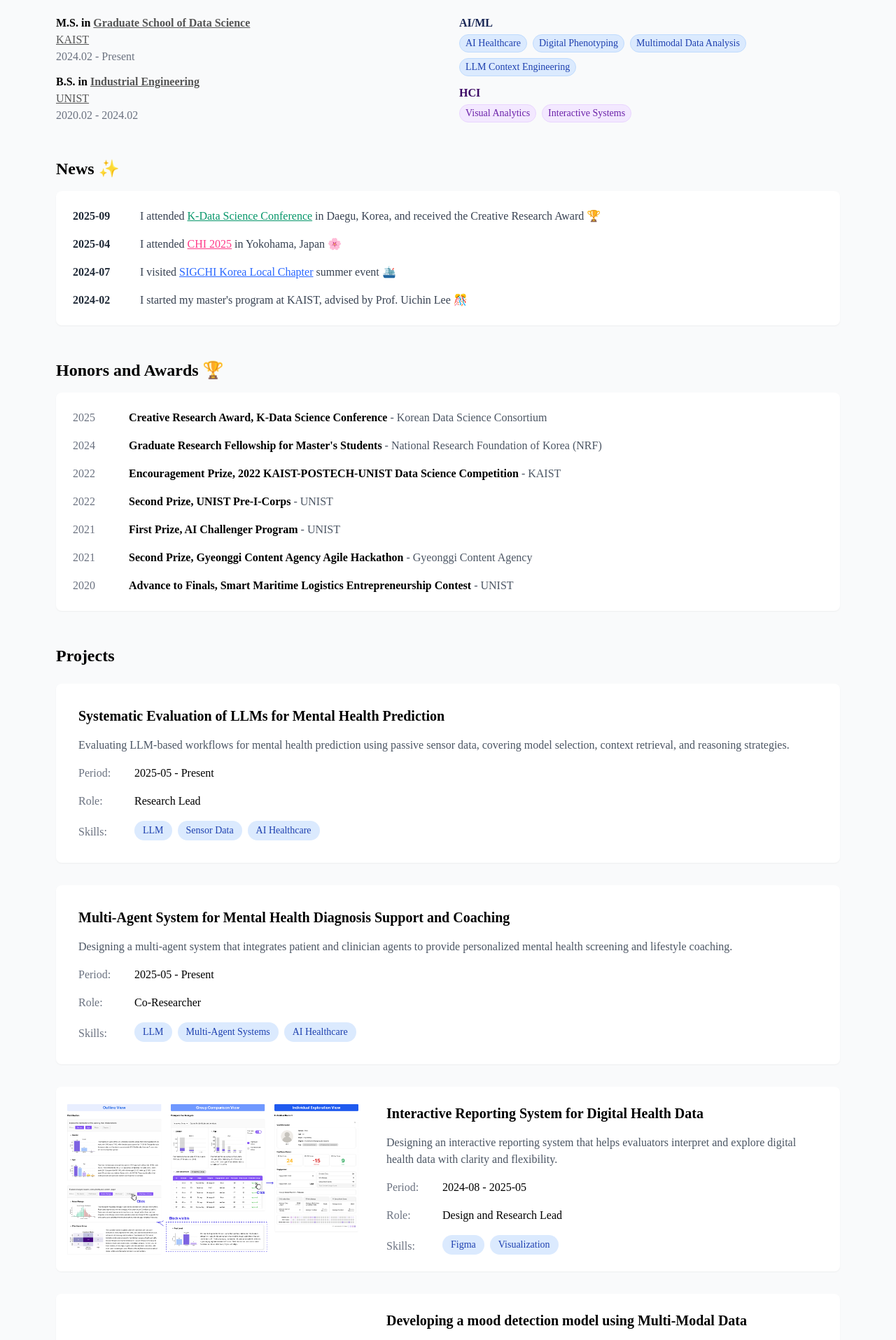
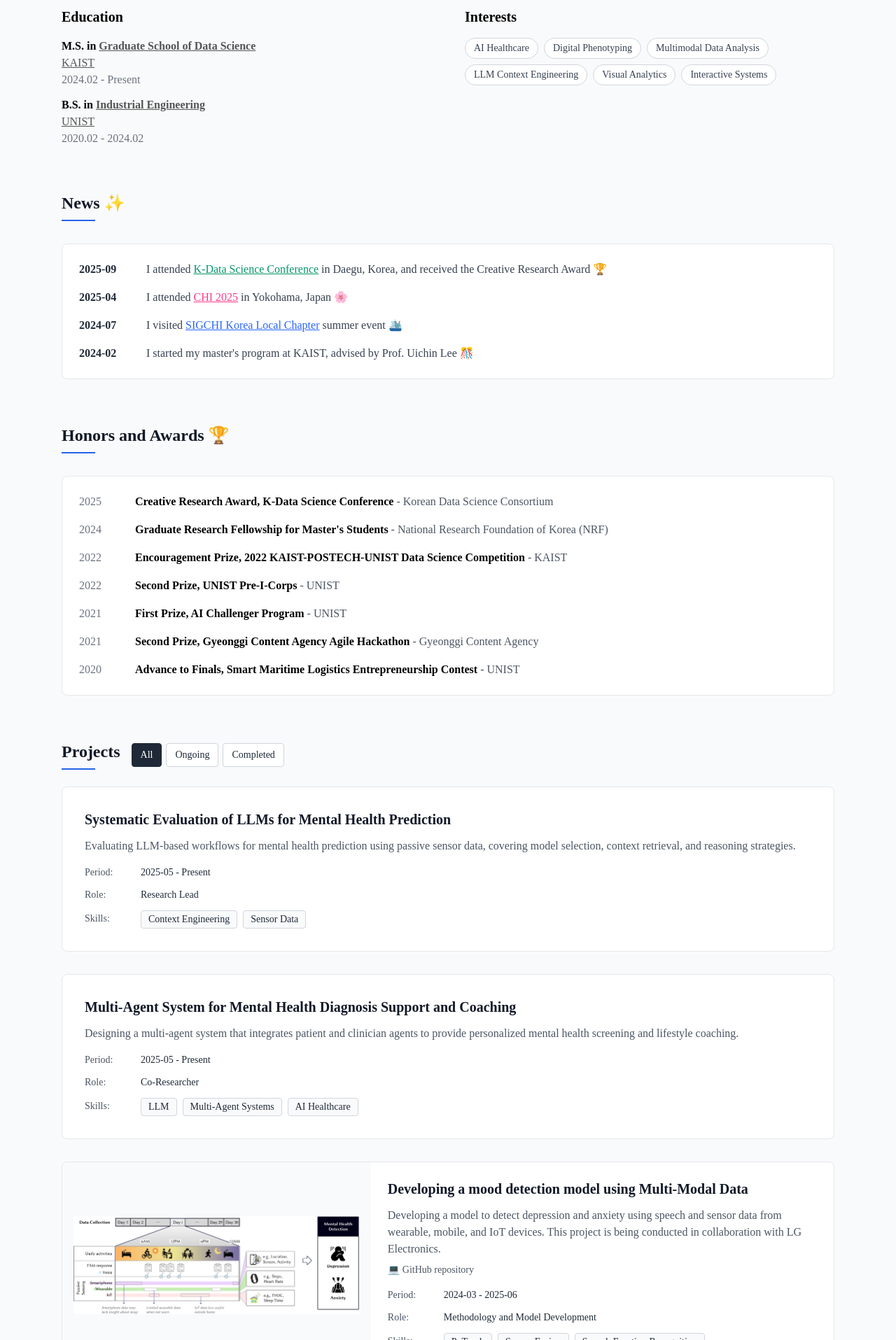
Before and after one commit to gn0219/gn0219.github.io, a Next.js app: page / in a window 1280 px wide. Shown: the part 645-2560 px from the top of the page at 70% size. Built offline with nearby package versions, Linux system fonts and the light colour scheme; a web font is replaced by a local one.

Commit message:
update design

```diff
--- a/src/data/projects.ts
+++ b/src/data/projects.ts
@@ -6,6 +6,7 @@ export interface Project {
   endDate?: string;
   role: string;
   technologies: string[];
+  status: 'ongoing' | 'completed';
   links?: {
     github?: string;
     demo?: string;
@@ -25,7 +26,8 @@ export const projectsData: ProjectsData = {
       startDate: "2025-05",
       endDate: "Present",
       role: "Research Lead",
-      technologies: ["LLM", "Sensor Data", "AI Healthcare"],
+      technologies: ["Context Engineering", "Sensor Data"],
+      status: "ongoing",
       // image: "/images/projects/mental_llm_eval.png"
     },
     {
@@ -35,16 +37,8 @@ export const projectsData: ProjectsData = {
       endDate: "Present",
       role: "Co-Researcher",
       technologies: ["LLM", "Multi-Agent Systems", "AI Healthcare"],
+      status: "ongoing",
       // image: "/images/projects/multi_agent_coaching.png"
-    },
-    {
-      title: "Interactive Reporting System for Digital Health Data",
-      description: "Designing an interactive reporting system that helps evaluators interpret and explore digital health data with clarity and flexibility.",
-      startDate: "2024-08",
-      endDate: "2025-05",
-      role: "Design and Research Lead",
-      technologies: ["Figma", "Visualization"],
-      image: "/images/projects/report.png",
     },
     // {
     //   title: "Enhancing Signal Quality Indices for Real-World PPG Signals",
@@ -61,10 +55,24 @@ export const projectsData: ProjectsData = {
       endDate: "2025-06",
       role: "Methodology and Model Development",
       technologies: ["PyTorch", "Sensor Fusion","Speech Emotion Recognition"],
+      status: "completed",
       image: "/images/projects/lg_overview.png",
       links: {
         github: "https://github.com/Kaist-ICLab/multimodal-mh-detection",
         // demo: "https://www.researchgate.net/publication/3710000000000000000"
+      }
+    },
+    {
+      title: "Predicting Workload Stress in Call Center Employees",
+      description: "Developed a model to predict call center workload by combining audio and text data. Funded by NRF Graduate Research Fellowship for Master's Students (2024.07 – 2025.06)",
+      startDate: "2024-07",
+      endDate: "2025-05",
+      role: "Multimodal Model Development",
+      technologies: ["PyTorch", "Hugging Face", "Audio Processing"],
+      status: "completed",
+      image: "/images/projects/regulation.png",
+      links: {
+        github: "https://github.com/Kaist-ICLab/EmoWorker"
       }
     },
     {
@@ -74,20 +82,9 @@ export const projectsData: ProjectsData = {
       endDate: "2025-05",
       role: "Design and Research Lead",
       technologies: ["Figma", "Visualization"],
+      status: "completed",
       image: "/images/projects/report.png",
     },
-    {
-      title: "Predicting Workload Stress in Call Center Employees",
-      description: "Developed a model to predict call center workload by combining audio and text data. Funded by NRF Graduate Research Fellowship for Master's Students (2024.07 – 2025.06)",
-      startDate: "2024-07",
-      endDate: "2025-05",
-      role: "Multimodal Model Development",
-      technologies: ["PyTorch", "Hugging Face", "Audio Processing"],
-      image: "/images/projects/regulation.png",
-      links: {
-        github: "https://github.com/Kaist-ICLab/EmoWorker"
-      }
-    }
 
   ],
   past: [
--- a/src/pages/index.tsx
+++ b/src/pages/index.tsx
@@ -25,9 +25,16 @@ const Home: NextPage = () => {
   const [touchStart, setTouchStart] = useState<number | null>(null);
   const [touchEnd, setTouchEnd] = useState<number | null>(null);
   const [isAutoPlayPaused, setIsAutoPlayPaused] = useState(false);
+  const [projectFilter, setProjectFilter] = useState<'all' | 'ongoing' | 'completed'>('all');
 
   // Minimum swipe distance (in px)
   const minSwipeDistance = 50;
+
+  // Filter projects based on selected filter
+  const filteredProjects = projectsData.current.filter(project => {
+    if (projectFilter === 'all') return true;
+    return project.status === projectFilter;
+  });
 
   useEffect(() => {
     const observer = new IntersectionObserver(
@@ -150,8 +157,8 @@ const Home: NextPage = () => {
       </Head>
 
       {/* Header with Lora font for name */}
-      <header className="bg-white shadow-sm sticky top-0 z-10">
-        <div className="max-w-7xl mx-auto px-4 py-4">
+      <header className="bg-white border-b border-gray-200 sticky top-0 z-10">
+        <div className="max-w-6xl mx-auto px-6 py-4">
           <div className="flex items-center justify-between">
             <div className="flex items-center space-x-4">
               <div className="w-10 h-10 relative rounded-full overflow-hidden">
@@ -194,12 +201,12 @@ const Home: NextPage = () => {
         </div>
       </header>
 
-      <main className="container mx-auto px-4 py-8 max-w-6xl">
+      <main className="container mx-auto px-6 py-12 max-w-6xl">
         <div style={{ paddingTop: theme.spacing.headerHeight }}></div>
 
         {/* Profile Section */}
-        <section id="aboutme" className="mb-12">
-          <div className="flex flex-col md:flex-row items-start gap-16">
+        <section id="aboutme" className="mb-16">
+          <div className="flex flex-col lg:flex-row items-start gap-12">
             {/* Left Column: Profile Image + Simple Info */}
             <div className="flex flex-col items-center md:items-start space-y-5 flex-shrink-0 w-full md:w-auto">
               <div className="w-64 h-64 relative rounded-full overflow-hidden">
@@ -324,7 +331,7 @@ const Home: NextPage = () => {
           </div>
 
           {/* Education and Skills */}
-          <div className="mt-12 grid grid-cols-1 md:grid-cols-2 gap-8">
+          <div className="mt-16 grid grid-cols-1 lg:grid-cols-2 gap-12">
             <div>
               <h3 className="text-xl font-semibold mb-4 font-lora">Education</h3>
               <div className="space-y-3">
@@ -378,36 +385,27 @@ const Home: NextPage = () => {
             </div>
             <div>
               <h3 className="text-xl font-semibold mb-4 font-lora">Interests</h3>
-              {/* AI/ML */}
-              <div className="mb-3">
-                <span className="text-base font-semibold text-blue-950 mr-2">AI/ML</span>
-                <div className="flex flex-wrap gap-2 mt-1">
-                  {profileData.interests["AI/ML"].map((interest, idx) => (
-                    <span key={idx} className="px-2 py-0.5 rounded-full text-sm bg-blue-100 text-blue-800 border border-blue-200">
-                      {interest}
-                    </span>
-                  ))}
-                </div>
-              </div>
-              {/* HCI */}
-              <div>
-                <span className="text-base font-semibold text-purple-950 mr-2">HCI</span>
-                <div className="flex flex-wrap gap-2 mt-1">
-                  {profileData.interests["HCI"].map((interest, idx) => (
-                    <span key={idx} className="px-2 py-0.5 rounded-full text-sm bg-purple-100 text-purple-800 border border-purple-200">
-                      {interest}
-                    </span>
-                  ))}
-                </div>
+              <div className="flex flex-wrap gap-2">
+                {[...(profileData.interests["AI/ML"] || []), ...(profileData.interests["HCI"] || [])].map((interest, idx) => (
+                  <span
+                    key={idx}
+                    className="px-3 py-1 rounded-full text-sm font-medium bg-white text-gray-700 border border-gray-300 hover:bg-gray-50 transition-colors"
+                  >
+                    {interest}
+                  </span>
+                ))}
               </div>
             </div>
           </div>
         </section>
 
         {/* News Section */}
-        <section className="mb-12">
-          <h2 className="text-2xl font-bold mb-4">News ✨</h2>
-          <div className="bg-white p-6 rounded-lg shadow-sm">
+        <section className="mb-16">
+          <div className="mb-8">
+            <h2 className="text-2xl font-bold text-gray-900 font-lora">News ✨</h2>
+            <div className="w-12 h-0.5 bg-blue-600 mt-2"></div>
+          </div>
+          <div className="bg-white p-6 rounded-lg border border-gray-200">
             <div className="space-y-4">
               {newsData.map((news, index) => (
                 <div key={index} className="flex items-start">
@@ -475,9 +473,12 @@ const Home: NextPage = () => {
         </section> */}
 
         {/* Honors and Awards Section */}
-        <section id="etc" className="mb-12 scroll-mt-24">
-          <h2 className="text-2xl font-bold mb-4">Honors and Awards 🏆</h2>
-          <div className="bg-white p-6 rounded-lg shadow-sm">
+        <section id="etc" className="mb-16 scroll-mt-24">
+          <div className="mb-8">
+            <h2 className="text-2xl font-bold text-gray-900 font-lora">Honors and Awards 🏆</h2>
+            <div className="w-12 h-0.5 bg-blue-600 mt-2"></div>
+          </div>
+          <div className="bg-white p-6 rounded-lg border border-gray-200">
             <div className="space-y-4">
               {honorsData.map((honor, index) => (
                 <div key={index} className="flex items-start gap-4">
@@ -596,23 +597,53 @@ const Home: NextPage = () => {
         )}
 
         {/* Projects Section */}
-        <section id="projects" className="mb-12">
-          <h2 className="text-2xl font-bold mb-6 font-lora">Projects</h2>
+        <section id="projects" className="mb-16">
+          <div className="mb-6 flex items-center gap-4">
+            <div>
+              <h2 className="text-2xl font-bold text-gray-900 font-lora">Projects</h2>
+              <div className="w-12 h-0.5 bg-blue-600 mt-2"></div>
+            </div>
+            {/* Compact Filter Buttons inline next to title */}
+            <div className="flex gap-1.5">
+              {(['all', 'ongoing', 'completed'] as const).map((filter) => (
+                <button
+                  key={filter}
+                  onClick={() => setProjectFilter(filter)}
+                  className={`px-3 py-1.5 text-sm font-medium rounded border transition-colors ${
+                    projectFilter === filter
+                      ? 'bg-gray-800 text-white border-gray-800'
+                      : 'bg-white text-gray-800 border-gray-300 hover:bg-gray-50'
+                  }`}
+                >
+                  {filter.charAt(0).toUpperCase() + filter.slice(1)}
+                </button>
+              ))}
+            </div>
+          </div>
+
           <div className="grid grid-cols-1 gap-8">
-            {projectsData.current.map((project, index) => (
-              <div key={index} className="bg-white rounded-lg shadow-sm overflow-hidden">
+            {filteredProjects.map((project, index) => (
+              <div key={index} className="bg-white rounded-lg border border-gray-200 overflow-hidden relative">
+                {/* Status Badge - Top Left Corner (Completed only) */}
+                {project.status === 'completed' && (
+                  <div className="absolute top-3 left-3 z-0">
+                    <div className="flex items-center px-2.5 py-1 bg-gray-100 text-gray-800 text-xs font-medium rounded border border-gray-200">
+                      <div className="w-1.5 h-1.5 bg-gray-600 rounded-full mr-1.5"></div>
+                      Completed
+                    </div>
+                  </div>
+                )}
+
                 <div className="flex flex-col md:flex-row">
                   {project.image ? (
                     // Left column with image
-                    <div className="md:w-2/5 lg:w-3/7 h-72 md:h-auto relative bg-white flex items-center justify-center p-4">
+                    <div className="md:w-2/5 lg:w-3/7 h-72 md:h-auto relative bg-gray-50 flex items-center justify-center p-4">
                       <div className="relative w-full h-full">
                         <Image
                           src={project.image}
                           alt={project.title}
                           fill
                           style={{ objectFit: 'contain' }}
-                          // layout="fill"
-                          // objectFit="contain"
                           className="rounded-lg"
                           sizes="(max-width: 768px) 100vw, 33vw"
                         />
@@ -620,8 +651,8 @@ const Home: NextPage = () => {
                     </div>
                   ) : null}
                   {/* Right column with content - adjusts width based on image presence */}
-                  <div className={`flex-1 p-6 ${!project.image ? 'md:p-8' : ''}`}>
-                    <h3 className="text-xl font-semibold mb-4 font-lora">{project.title}</h3>
+                  <div className={`flex-1 p-6 ${!project.image ? 'md:p-8' : ''} ${!project.image && project.status === 'completed' ? 'pt-10' : ''}`}>
+                    <h3 className="text-xl font-semibold font-lora mb-3 text-gray-900">{project.title}</h3>
                     <p className="text-gray-600 mb-4">
                       {project.description.split(/\[(.*?)\]\((.*?)(?:,\s*color=(\w+))?\)/).map((part, i) => {
                         if (i % 4 === 0) return part;
@@ -641,10 +672,10 @@ const Home: NextPage = () => {
                                 textDecoration: 'underline',
                               }}
                               onMouseEnter={(e) => {
-                                e.currentTarget.style.color = theme.links[linkColor].hover;
+                                (e.currentTarget as HTMLAnchorElement).style.color = theme.links[linkColor].hover;
                               }}
                               onMouseLeave={(e) => {
-                                e.currentTarget.style.color = theme.links[linkColor].default;
+                                (e.currentTarget as HTMLAnchorElement).style.color = theme.links[linkColor].default;
                               }}
                             >
                               {part}
@@ -681,20 +712,21 @@ const Home: NextPage = () => {
                         </span>
                       )}
                     </p>
-                    <div className="space-y-4">
+                    {/* Subtler info row */}
+                    <div className="space-y-3">
                       <div className="flex items-center">
-                        <span className="w-20 text-gray-500">Period:</span>
-                        <span>{project.startDate} - {project.endDate || 'Present'}</span>
+                        <span className="w-20 text-gray-600 text-sm">Period:</span>
+                        <span className="text-sm text-gray-800">{project.startDate} - {project.endDate || 'Present'}</span>
                       </div>
                       <div className="flex items-center">
-                        <span className="w-20 text-gray-500">Role:</span>
-                        <span>{project.role}</span>
+                        <span className="w-20 text-gray-600 text-sm">Role:</span>
+                        <span className="text-sm text-gray-800">{project.role}</span>
                       </div>
                       <div className="flex items-start">
-                        <span className="w-20 text-gray-500 mt-1">Skills:</span>
+                        <span className="w-20 text-gray-600 mt-0.5 text-sm">Skills:</span>
                         <div className="flex flex-wrap gap-2">
                           {project.technologies.map((tech, idx) => (
-                            <span key={idx} className="bg-blue-100 text-blue-800 px-3 py-1 rounded-full text-sm">
+                            <span key={idx} className="bg-gray-50 text-gray-800 px-2.5 py-0.5 rounded border border-gray-300 text-sm">
                               {tech}
                             </span>
                           ))}
@@ -709,18 +741,21 @@ const Home: NextPage = () => {
         </section>
 
         {/* Experience Section */}
-        <section id="experience" className="mb-12 scroll-mt-24">
-          <h2 className="text-2xl font-bold mb-4">Experience</h2>
-          <div className="space-y-8">
+        <section id="experience" className="mb-16 scroll-mt-24">
+          <div className="mb-8">
+            <h2 className="text-2xl font-bold text-gray-900 font-lora">Experience</h2>
+            <div className="w-12 h-0.5 bg-blue-600 mt-2"></div>
+          </div>
+          <div className="space-y-6">
             {experienceData.map((experience, index) => (
-              <div key={index} className="bg-white p-6 rounded-lg shadow-sm">
-                <h3 className="text-xl font-semibold mb-4">{experience.role}</h3>
-                <div className="space-y-4">
+              <div key={index} className="bg-white p-6 rounded-lg border border-gray-200">
+                <h3 className="text-lg font-semibold mb-4 text-gray-900">{experience.role}</h3>
+                <div className="divide-y divide-gray-100">
                   {experience.experiences.map((experience, idx) => (
-                    <div key={idx} className="flex justify-between items-start">
+                    <div key={idx} className="flex justify-between items-start py-4 first:pt-0 last:pb-0">
                       <div className="flex-1 pr-4">
-                        <h4 className="font-semibold">{experience.title}</h4>
-                        <p className="text-gray-600">
+                        <h4 className="font-semibold text-gray-900 mb-1 text-base">{experience.title}</h4>
+                        <p className="text-gray-800 text-base leading-relaxed">
                           {experience.institution.split(/\[(.*?)\]\((.*?)(?:,\s*color=(\w+))?\)/).map((part, i) => {
                             if (i % 4 === 0) return part;
                             if (i % 4 === 1) {
@@ -739,10 +774,10 @@ const Home: NextPage = () => {
                                     textDecoration: 'underline',
                                   }}
                                   onMouseEnter={(e) => {
-                                    e.currentTarget.style.color = theme.links[color].hover;
+                                    (e.currentTarget as HTMLAnchorElement).style.color = theme.links[color].hover;
                                   }}
                                   onMouseLeave={(e) => {
-                                    e.currentTarget.style.color = theme.links[color].default;
+                                    (e.currentTarget as HTMLAnchorElement).style.color = theme.links[color].default;
                                   }}
                                 >
                                   {part}
@@ -753,7 +788,7 @@ const Home: NextPage = () => {
                           })}
                         </p>
                       </div>
-                      <span className="whitespace-nowrap text-gray-500 text-right">{experience.year}</span>
+                      <span className="whitespace-nowrap text-gray-600 text-right text-sm">{experience.year}</span>
                     </div>
                   ))}
                 </div>
@@ -764,20 +799,23 @@ const Home: NextPage = () => {
 
         {/* Services Section - Hidden if empty */}
         {servicesData.length > 0 && (
-          <section id="services" className="mb-12">
-            <h2 className="text-2xl font-bold mb-4">Services</h2>
-            <div className="space-y-8">
+          <section id="services" className="mb-16">
+            <div className="mb-8">
+              <h2 className="text-2xl font-bold text-gray-900 font-lora">Services</h2>
+              <div className="w-12 h-0.5 bg-blue-600 mt-2"></div>
+            </div>
+            <div className="space-y-6">
               {servicesData.map((service, index) => (
-                <div key={index} className="bg-white p-6 rounded-lg shadow-sm">
+                <div key={index} className="bg-white p-6 rounded-lg border border-gray-200">
                   <h3 className="text-xl font-semibold mb-4">{service.category}</h3>
                   <div className="space-y-4">
                     {service.items.map((item, idx) => (
                       <div key={idx} className="flex justify-between items-start">
                         <div>
-                          <h4 className="font-semibold">{item.title}</h4>
-                          {item.role && <p className="text-gray-600">{item.role}</p>}
+                          <h4 className="font-semibold text-gray-900 text-base">{item.title}</h4>
+                          {item.role && <p className="text-gray-700 text-sm">{item.role}</p>}
                         </div>
-                        <span className="text-gray-500">{item.year}</span>
+                        <span className="text-gray-600 text-sm">{item.year}</span>
                       </div>
                     ))}
                   </div>
@@ -788,8 +826,11 @@ const Home: NextPage = () => {
         )}
 
         {/* Photos Section */}
-        <section id="photos" className="mb-12 scroll-mt-24">
-          <h2 className="text-2xl font-bold mb-4 font-lora">Photos 📸</h2>
+        <section id="photos" className="mb-16 scroll-mt-24">
+          <div className="mb-8">
+            <h2 className="text-2xl font-bold text-gray-900 font-lora">Photos 📸</h2>
+            <div className="w-12 h-0.5 bg-blue-600 mt-2"></div>
+          </div>
           <div className="flex flex-col md:flex-row gap-3">
             {/* Main Photo */}
             <div
@@ -879,7 +920,7 @@ const Home: NextPage = () => {
 
         {/* Footer */}
         <footer className="mt-16 pb-8 text-center text-gray-500">
-          <p>Copyright © 2025 Gyuna Kim. All rights reserved. | Last updated on September 8, 2025.</p>
+          <p>Copyright © 2025 Gyuna Kim. All rights reserved. | Last updated on September 11, 2025.</p>
         </footer>
       </main>
     </div>
```
